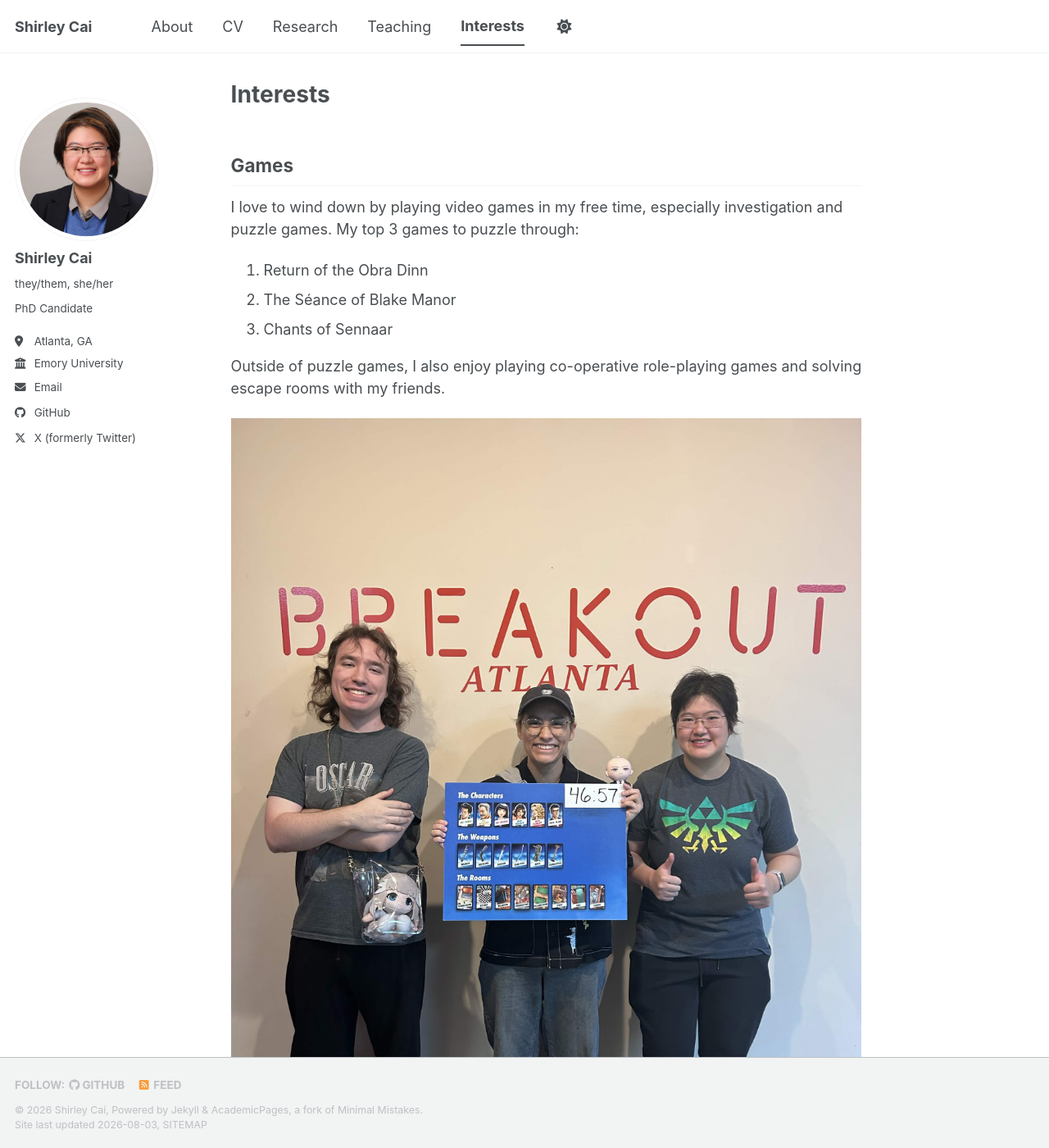
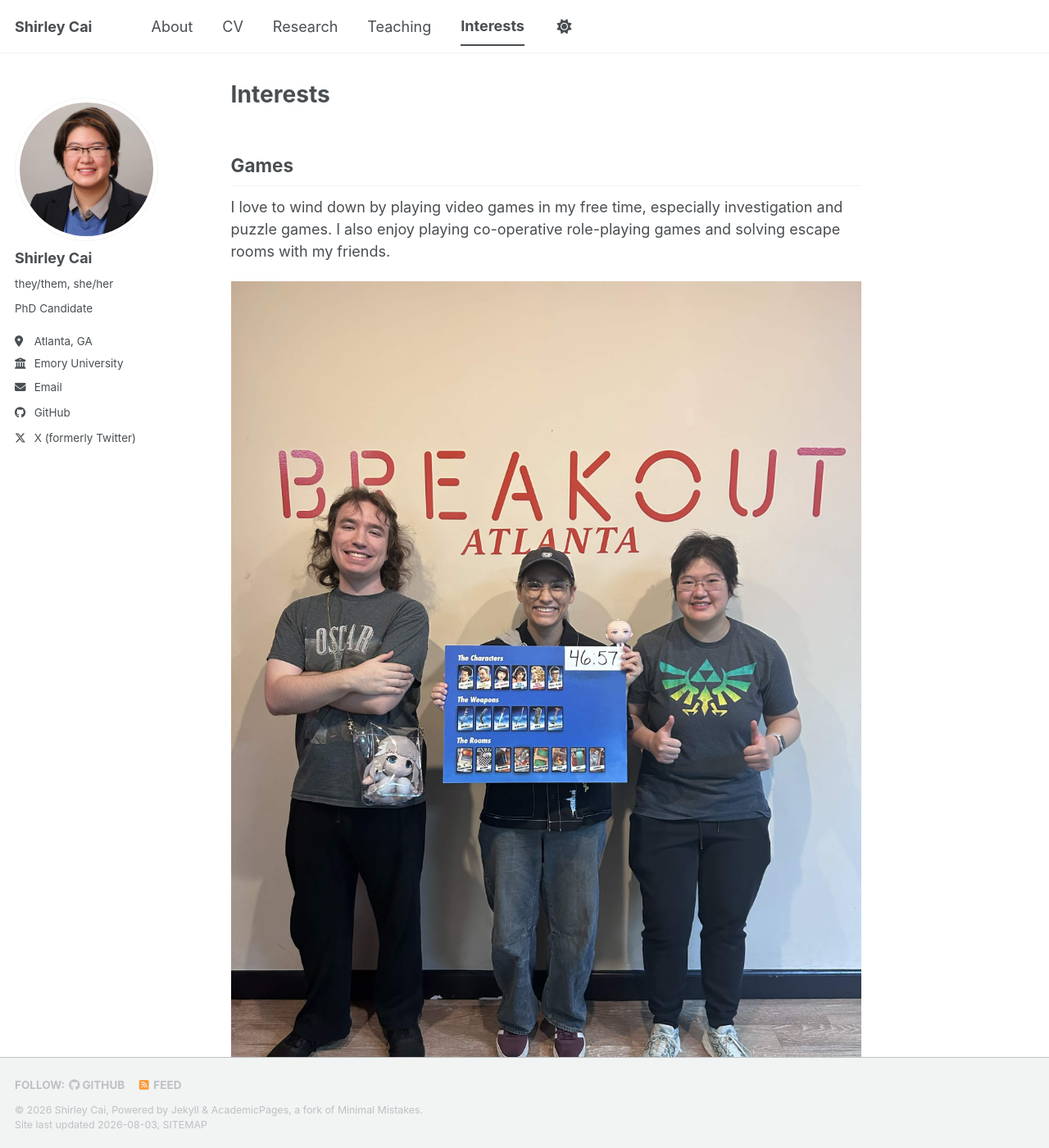
Before and after one commit to scai5/scai5.github.io, a Jekyll site: the page built from _pages/interests.md, in a window 1280 px wide and 1400 px high. Shown: the whole window at 82% size. Built offline with Jekyll 4.4.1, drawn with Linux system fonts in a browser that asks for light colours; a script bundle is joined from its source files by our own code; library files that are not in the unit come from our copies; some of the changed text lies outside the part shown.

Commit message:
Update teaching

```diff
--- a/Gemfile
+++ b/Gemfile
@@ -11,3 +11,7 @@ end
 
 gem 'github-pages'
 gem 'connection_pool', '2.5.0'
+
+gem "csv", "~> 3.3"
+
+gem "tzinfo-data", "~> 1.2026"
--- a/_includes/archive-single.html
+++ b/_includes/archive-single.html
@@ -39,7 +39,7 @@
     {% endif %}
 
         {% if post.collection == 'teaching' %}
-          <p> {{ post.type }}, <i>{{ post.venue }}</i>, {{ post.date | default: "1900-01-01" | date: "%Y" }} </p>
+          <p> {{ post.type }}, <i></i>{{ post.semesters }}</i> </p>
         {% elsif post.collection == 'publications' %}
           <p><i>{{ post.authors }}</i> </p>
           {% if post.venue %} <p>Published in <i>{{ post.venue }}</i>, {{ post.date | default: "1900-01-01" | date: "%Y" }} </p>{% endif %}
--- a/_layouts/single.html
+++ b/_layouts/single.html
@@ -35,11 +35,11 @@ layout: default
         {% endif %}
 
         {% if page.collection == 'teaching' %}
-          <p> {{ page.type }}, <i>{{ page.venue }}</i>, {{ page.date | default: "1900-01-01" | date: "%Y" }} </p>
+          <p> {{ page.type }}, <i>{{ page.semesters }}</i> </p>
         {% elsif page.collection == 'publications' %}
           <p><i>{{ page.authors }}</i> </p>
         {% endif %}
-        {% if page.venue and page.date %}
+        {% if page.collection != 'teaching' and page.venue and page.date %}
           <p>Published in <i>{{ page.venue }}</i>, {{ page.date | default: "1900-01-01" | date: "%Y" }} </p>
         {% elsif page.date and page.collection == 'posts' %}
           <p class="page__date"><strong><i class="fa fa-fw fa-calendar" aria-hidden="true"></i> {{ site.data.ui-text[site.locale].date_label | default: "Published:" }}</strong> <time datetime="{{ page.date | date_to_xmlschema }}">{{ page.date | default: "1900-01-01" | date: "%B %d, %Y" }}</time></p>
--- a/_pages/interests.md
+++ b/_pages/interests.md
@@ -7,17 +7,12 @@ author_profile: true
 
 ## Games
 
-I love to wind down by playing video games in my free time, especially investigation and puzzle games. My top 3 games to puzzle through:
-1. Return of the Obra Dinn
-2. The Séance of Blake Manor
-3. Chants of Sennaar
-
-Outside of puzzle games, I also enjoy playing co-operative role-playing games and solving escape rooms with my friends.
+I love to wind down by playing video games in my free time, especially investigation and puzzle games. I also enjoy playing co-operative role-playing games and solving escape rooms with my friends.
 
 ![My friends and I at Breakout Games](/images/20260531_breakout_escape_room.jpg)
 
 ## Food
 
-I wouldn't call myself a foodie, but I love to eat! One of my favorite things to do when traveling is to look for restaurants and dessert shops to go to.
+I wouldn't call myself a foodie, but I love to eat! One of my favorite things to do when traveling is to look for restaurants and dessert shops to visit.
 
 <iframe src="https://www.google.com/maps/d/u/0/embed?mid=1VElEeDBm730OZKvJ8GRGPlLVdUUOw8s&ehbc=2E312F&noprof=1" width="640" height="480"></iframe>
```
Also changed, not shown: _teaching/2023-372-ta.md (deleted, +0 -9 lines), _teaching/2024-201-grader.md (+2 -1 lines), _teaching/2024-372-ta.md (+2 -1 lines), _teaching/2026-101.md (+8 -1 lines), 1 other file.
